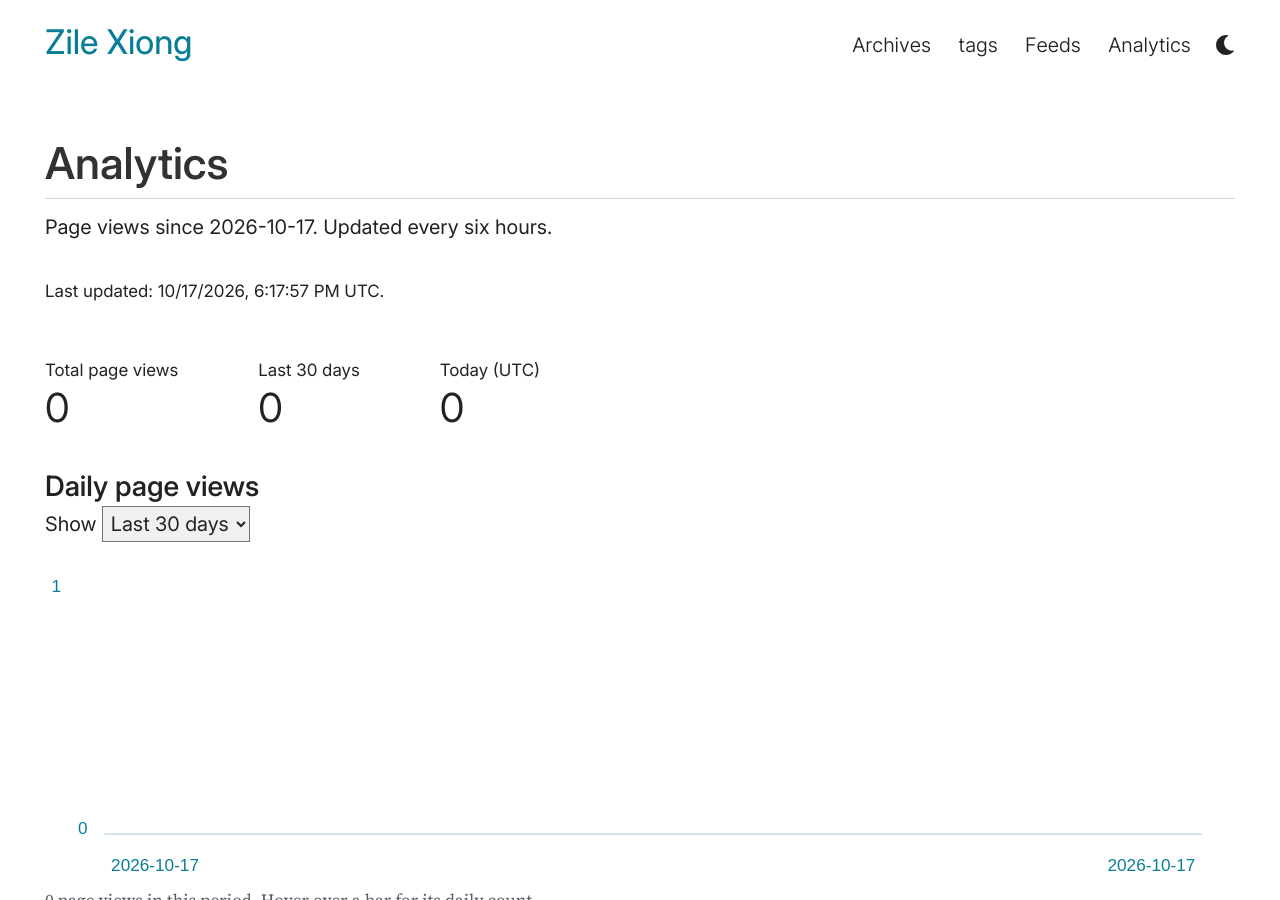
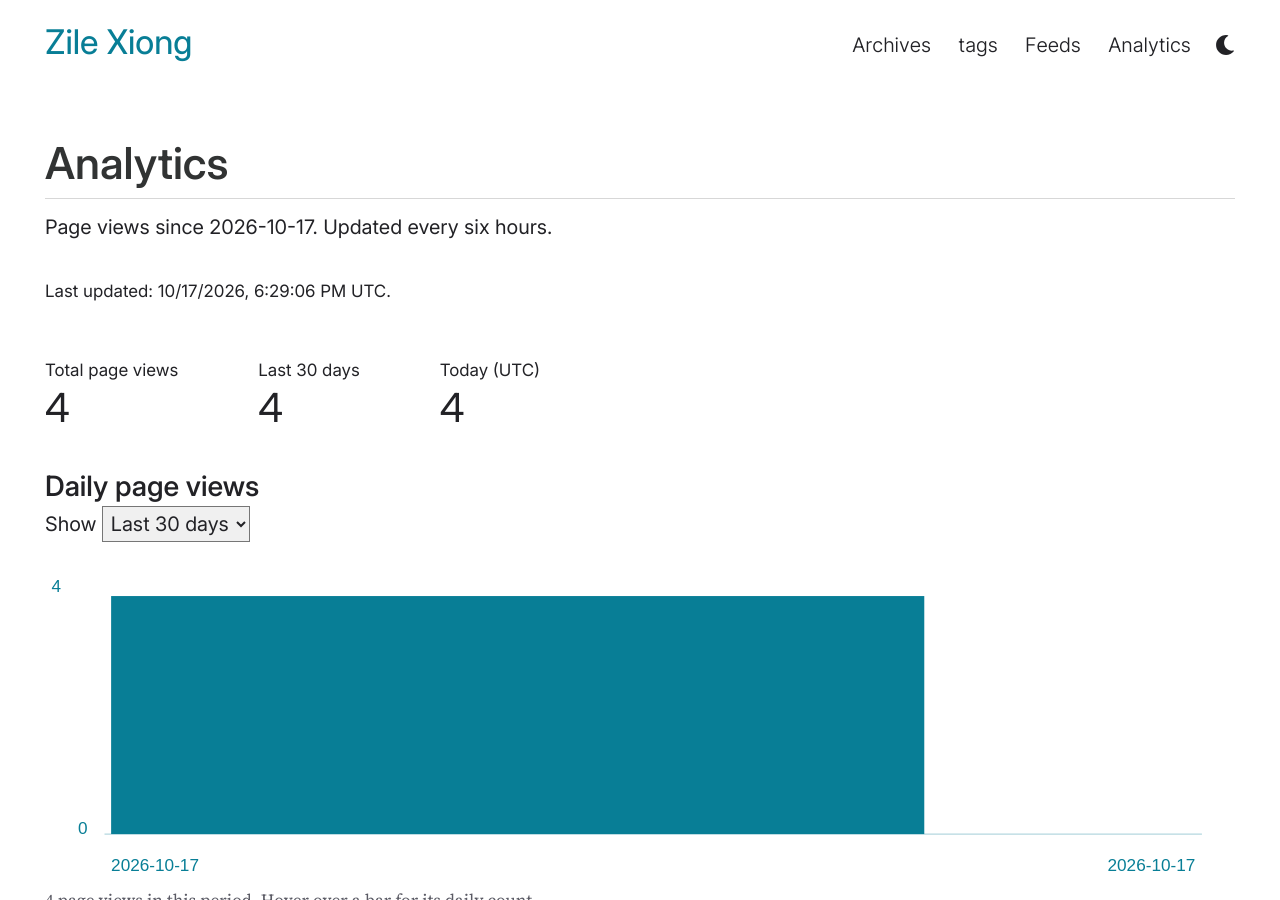
Before and after one commit to xiongzile/xiongzile.github.io, a Jekyll site: the page built from analytics.html, in a window 1280 px wide and 900 px high. Built offline with Jekyll 4.4.1, drawn with Linux system fonts in a browser that asks for light colours; some of the changed text lies outside the part shown.

Commit message:
Seed dashboard with first recorded page views

```diff
--- a/assets/analytics.json
+++ b/assets/analytics.json
@@ -1 +1 @@
-{"schemaVersion":1,"startedAt":"2026-10-17","updatedAt":"2026-10-17T18:17:57.544760+00:00","days":[{"date":"2026-10-17","views":0,"pages":[]}]}
+{"schemaVersion":1,"startedAt":"2026-10-17","updatedAt":"2026-10-17T18:29:06.668129+00:00","days":[{"date":"2026-10-17","views":4,"pages":[{"path":"/","views":1},{"path":"/analytics/","views":2},{"path":"/mlir-toy-compiler.html","views":1}]}]}
```
